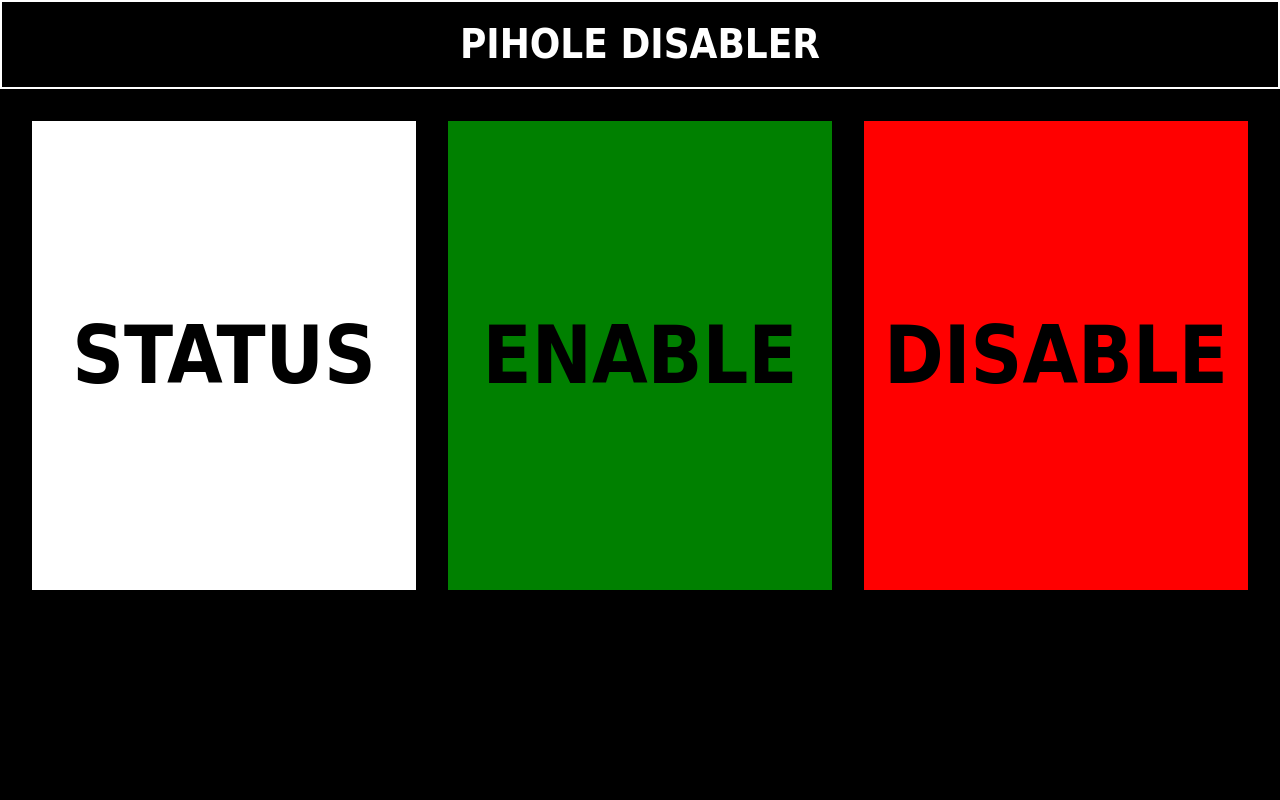
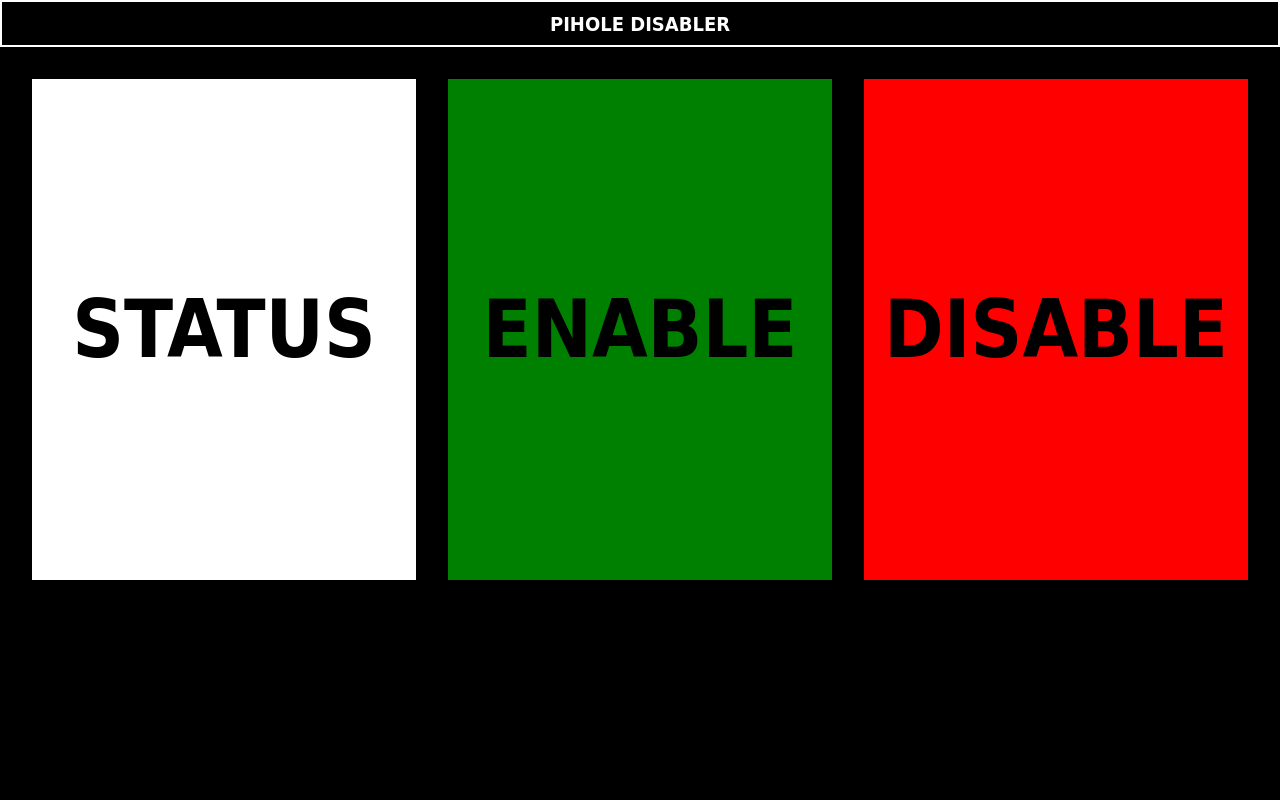
Before and after one commit to Anski-D/pihole-disable, a Python web app: template pihole_disable/templates/base.html in a window 1280 px wide. Run offline with Jinja, Linux system fonts and the light colour scheme; the template is opened without the code that fills it, so the values that code supplies are empty.

Commit message:
Tweak CSS styles

```diff
--- a/pihole_disable/static/styles.css
+++ b/pihole_disable/static/styles.css
@@ -7,7 +7,7 @@
     margin: 0;
     text-align: center;
     display: grid;
-    grid-template-rows: 1fr 6fr 2fr;
+    grid-template-rows: 0.5fr 6fr 2fr;
     height: 100vh;
 }
 header {
@@ -16,7 +16,7 @@
 }
 h1 {
     text-transform: uppercase;
-    font-size: 5vh;
+    font-size: 2.5vh;
     margin: 0;
 }
 nav menu {
@@ -93,9 +93,6 @@
         text-transform: uppercase;
     }
 }
-#client-ip {
-    font-size: 2.5vh;
-}
 #form {
     border: 2px solid white;
     align-content: center;
@@ -132,7 +129,7 @@
     width: 4em;
 }
 form input[type="checkbox"] {
-    transform: scale(4);
+    transform: scale(3);
 }
 form > input[type="submit"] {
     grid-area: formSubmit;
```
